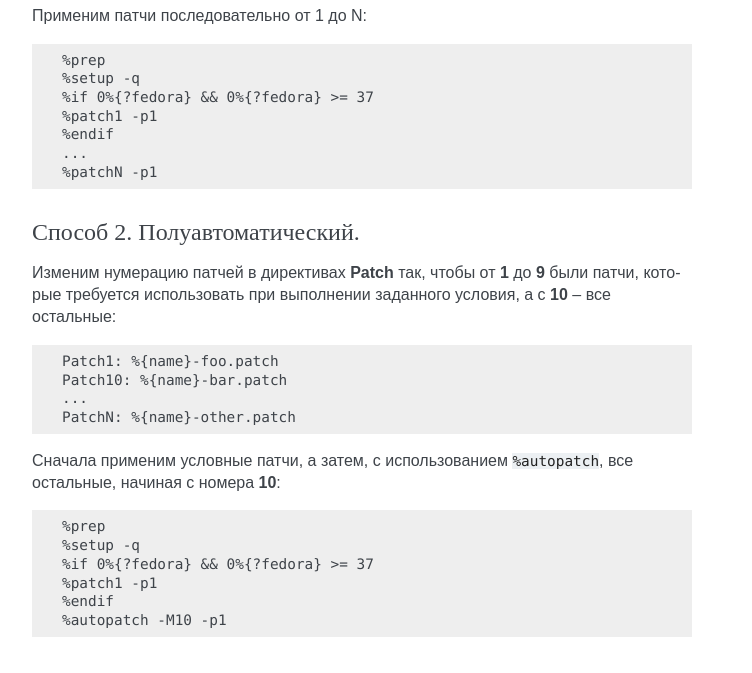
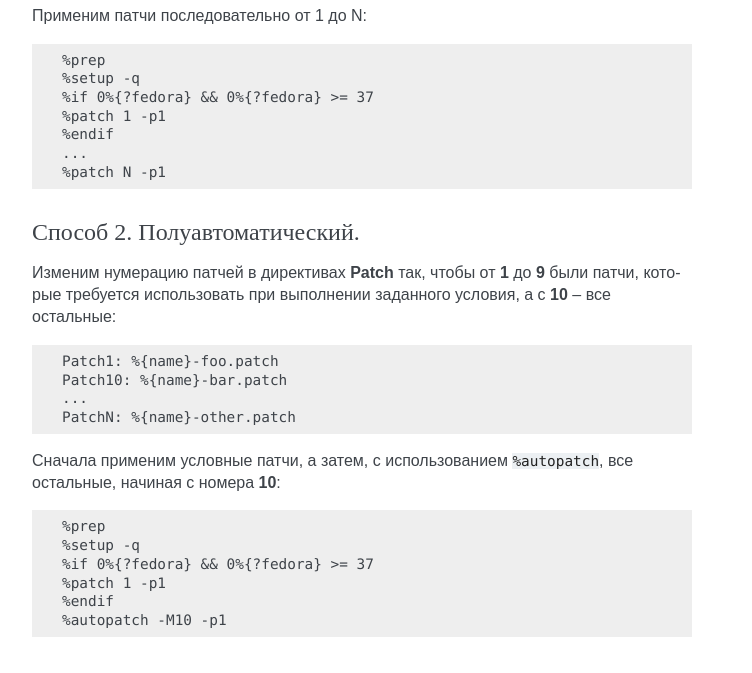
Before and after one commit to RussianFedora/FAQ, a Sphinx documentation site: the page built from source/development.rst, in a window 1280 px wide and 1400 px high, scrolled down 30517 px. Shown: the part 681-1354 px from the top of the window, without its empty margins (388-1140 px from the left). Built offline with Sphinx 7.4.7, drawn with Linux system fonts in a browser that asks for light colours; comment, search, counter and statistics services are not loaded.

Commit message:
Switched from deprecated %patchN macros usage in rpmbuild-conditional-patch question.

```diff
--- a/source/development.rst
+++ b/source/development.rst
@@ -1741,10 +1741,10 @@ Rawhide:
     %prep
     %setup -q
     %if 0%{?fedora} && 0%{?fedora} >= 37
-    %patch1 -p1
+    %patch 1 -p1
     %endif
     ...
-    %patchN -p1
+    %patch N -p1
 
 Способ 2. Полуавтоматический.
 ^^^^^^^^^^^^^^^^^^^^^^^^^^^^^^^^^
@@ -1765,6 +1765,6 @@ Rawhide:
     %prep
     %setup -q
     %if 0%{?fedora} && 0%{?fedora} >= 37
-    %patch1 -p1
+    %patch 1 -p1
     %endif
     %autopatch -M10 -p1
```
